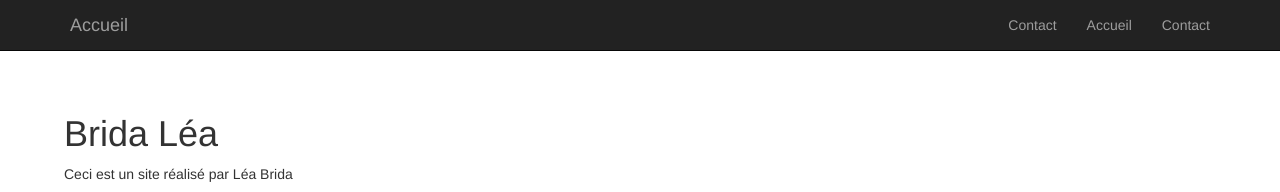
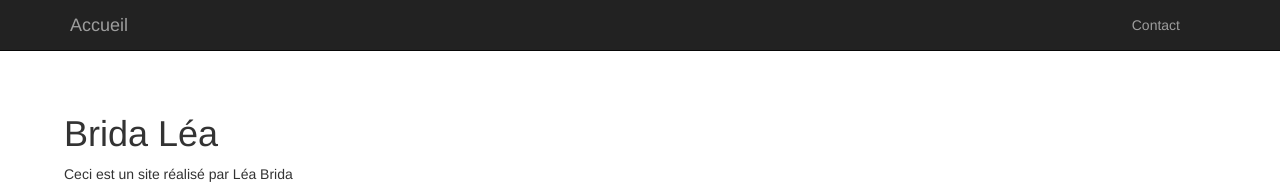
Before and after one commit to LeaBr/LeaBr.github.io, a Jekyll site: the page built from index.html, in a window 1280 px wide. Shown: the top 192 px of the page. Built offline with Jekyll 4.4.1, drawn with Linux system fonts in a browser that asks for light colours.

Commit message:
modifié :         index.html 	supprimé :        test.html

```diff
--- a/index.html
+++ b/index.html
@@ -1,6 +1,5 @@
 ---
 layout: default
-title: Accueil
 ---
 	<h1> {{site.title}} </h1>
 	<p> {{site.description}} </p>
--- a/test.html
+++ /dev/null
@@ -1,4 +0,0 @@
----
-layout: default
-title: Contact
----
```
